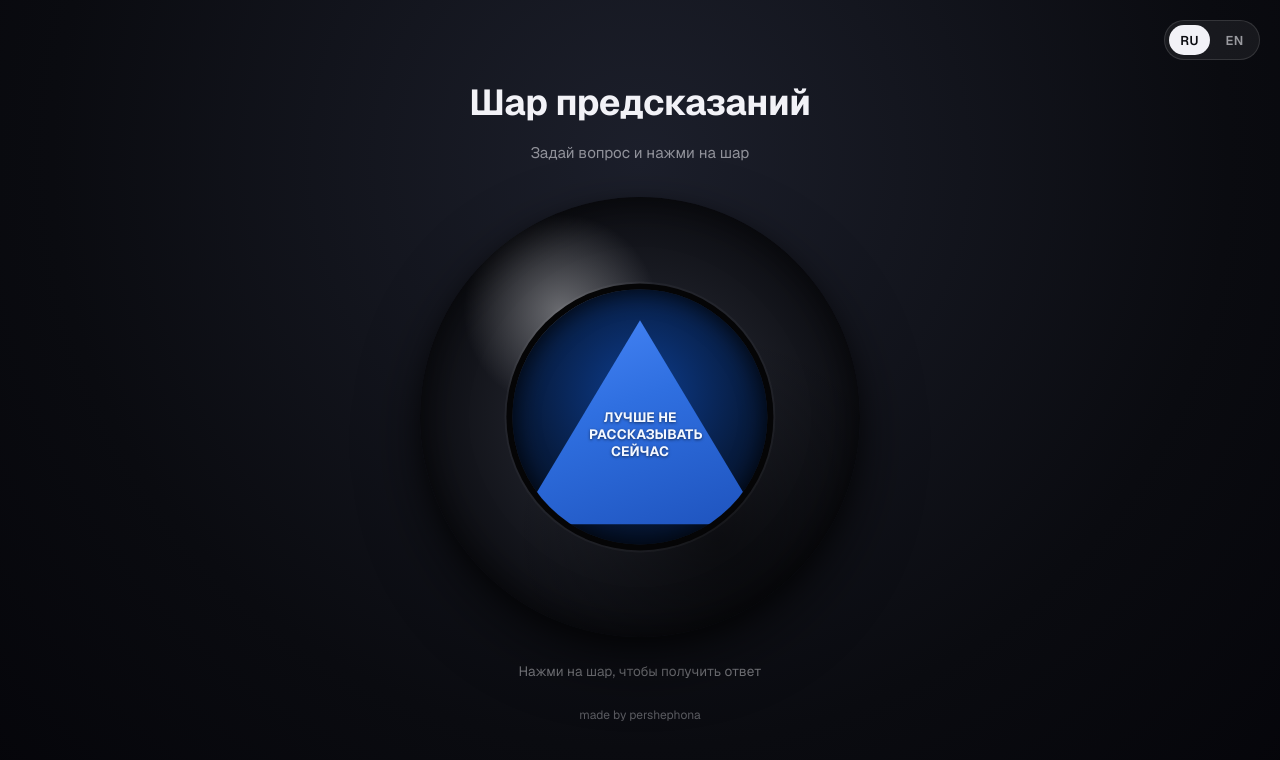
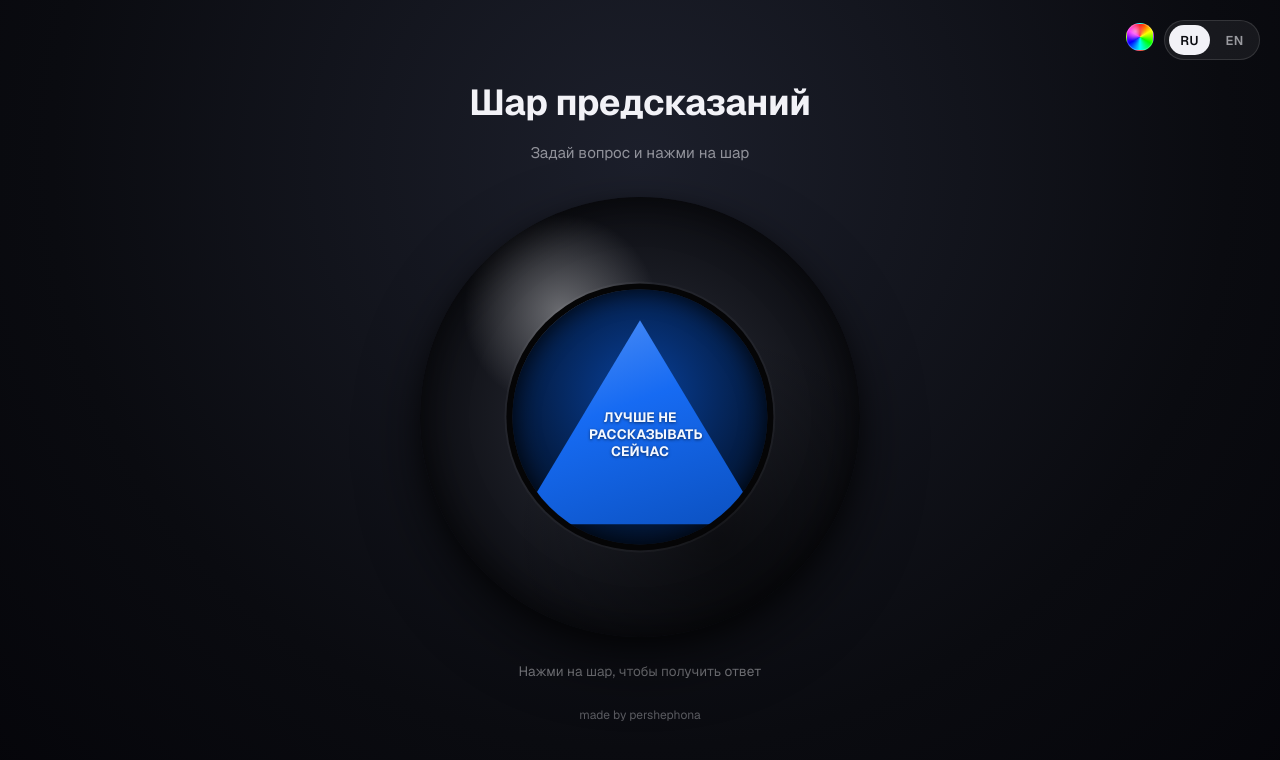
Before and after one commit to pershephona/guessing_ball, a Next.js app: page / in a window 1280 px wide. Shown: the top 760 px of the page. Built offline with nearby package versions, Linux system fonts and the light colour scheme.

Commit message:
Add color wheel picker to customize the ball's accent color

```diff
--- /dev/null
+++ b/src/components/ColorPicker.module.css
@@ -0,0 +1,63 @@
+.wrap {
+  position: relative;
+}
+
+.swatch {
+  appearance: none;
+  width: 28px;
+  height: 28px;
+  border-radius: 50%;
+  border: 1px solid rgba(255, 255, 255, 0.25);
+  cursor: pointer;
+  padding: 0;
+  background:
+    radial-gradient(circle at 32% 28%, rgba(255, 255, 255, 0.55) 0%, rgba(255, 255, 255, 0) 40%),
+    conic-gradient(
+      red, yellow, lime, cyan, blue, magenta, red
+    );
+  -webkit-tap-highlight-color: transparent;
+}
+
+.swatch:focus-visible {
+  outline: 2px solid #f2f2f7;
+  outline-offset: 2px;
+}
+
+.popover {
+  position: absolute;
+  top: calc(100% + 12px);
+  right: 0;
+  z-index: 10;
+  padding: 14px;
+  border-radius: 20px;
+  background: rgba(20, 21, 28, 0.95);
+  border: 1px solid rgba(255, 255, 255, 0.1);
+  box-shadow: 0 20px 45px rgba(0, 0, 0, 0.55);
+  backdrop-filter: blur(6px);
+}
+
+.wheel {
+  position: relative;
+  width: 160px;
+  height: 160px;
+  border-radius: 50%;
+  cursor: crosshair;
+  touch-action: none;
+  background:
+    radial-gradient(circle, #fff 0%, rgba(255, 255, 255, 0) 62%),
+    conic-gradient(
+      red, yellow, lime, cyan, blue, magenta, red
+    );
+  box-shadow: inset 0 0 0 1px rgba(255, 255, 255, 0.15);
+}
+
+.knob {
+  position: absolute;
+  width: 18px;
+  height: 18px;
+  border-radius: 50%;
+  border: 2px solid #fff;
+  box-shadow: 0 1px 4px rgba(0, 0, 0, 0.6);
+  transform: translate(-50%, -50%);
+  pointer-events: none;
+}
--- /dev/null
+++ b/src/components/ColorPicker.tsx
@@ -0,0 +1,101 @@
+"use client";
+
+import { useEffect, useRef, useState } from "react";
+import styles from "./ColorPicker.module.css";
+
+export type AccentColor = {
+  hue: number;
+  saturation: number;
+};
+
+interface ColorPickerProps {
+  value: AccentColor;
+  onChange: (color: AccentColor) => void;
+}
+
+const WHEEL_SIZE = 160;
+
+export default function ColorPicker({ value, onChange }: ColorPickerProps) {
+  const [open, setOpen] = useState(false);
+  const wrapRef = useRef<HTMLDivElement>(null);
+  const wheelRef = useRef<HTMLDivElement>(null);
+  const draggingRef = useRef(false);
+
+  useEffect(() => {
+    if (!open) return;
+
+    function handlePointerDown(event: PointerEvent) {
+      if (wrapRef.current && !wrapRef.current.contains(event.target as Node)) {
+        setOpen(false);
+      }
+    }
+
+    document.addEventListener("pointerdown", handlePointerDown);
+    return () => document.removeEventListener("pointerdown", handlePointerDown);
+  }, [open]);
+
+  function updateFromPointer(clientX: number, clientY: number) {
+    const wheel = wheelRef.current;
+    if (!wheel) return;
+
+    const rect = wheel.getBoundingClientRect();
+    const radius = rect.width / 2;
+    const dx = clientX - (rect.left + radius);
+    const dy = clientY - (rect.top + radius);
+    const distance = Math.min(Math.sqrt(dx * dx + dy * dy), radius);
+    const angle = (Math.atan2(dy, dx) * 180) / Math.PI;
+
+    onChange({
+      hue: Math.round((angle + 360) % 360),
+      saturation: Math.round((distance / radius) * 100),
+    });
+  }
+
+  function handlePointerDown(event: React.PointerEvent<HTMLDivElement>) {
+    draggingRef.current = true;
+    event.currentTarget.setPointerCapture(event.pointerId);
+    updateFromPointer(event.clientX, event.clientY);
+  }
+
+  function handlePointerMove(event: React.PointerEvent<HTMLDivElement>) {
+    if (!draggingRef.current) return;
+    updateFromPointer(event.clientX, event.clientY);
+  }
+
+  function handlePointerUp() {
+    draggingRef.current = false;
+  }
+
+  const angleRad = (value.hue * Math.PI) / 180;
+  const knobRadius = (value.saturation / 100) * (WHEEL_SIZE / 2);
+  const knobX = WHEEL_SIZE / 2 + Math.cos(angleRad) * knobRadius;
+  const knobY = WHEEL_SIZE / 2 + Math.sin(angleRad) * knobRadius;
+
+  return (
+    <div className={styles.wrap} ref={wrapRef}>
+      <button
+        type="button"
+        className={styles.swatch}
+        onClick={() => setOpen((o) => !o)}
+        aria-label="Choose accent color"
+        aria-expanded={open}
+      />
+      {open && (
+        <div className={styles.popover}>
+          <div
+            ref={wheelRef}
+            className={styles.wheel}
+            onPointerDown={handlePointerDown}
+            onPointerMove={handlePointerMove}
+            onPointerUp={handlePointerUp}
+          >
+            <div
+              className={styles.knob}
+              style={{ left: knobX, top: knobY }}
+            />
+          </div>
+        </div>
+      )}
+    </div>
+  );
+}
--- a/src/components/MagicBall.module.css
+++ b/src/components/MagicBall.module.css
@@ -12,10 +12,16 @@
   text-align: center;
 }
 
-.langSwitch {
+.topBar {
   position: absolute;
   top: 1.25rem;
   right: 1.25rem;
+  display: flex;
+  align-items: center;
+  gap: 0.6rem;
+}
+
+.langSwitch {
   display: flex;
   gap: 0.25rem;
   background: rgba(255, 255, 255, 0.06);
@@ -79,6 +85,8 @@
 }
 
 .ball {
+  --accent-h: 217;
+  --accent-s: 90%;
   position: relative;
   width: min(88vw, 440px);
   height: min(88vw, 440px);
@@ -120,7 +128,12 @@
   width: 58%;
   height: 58%;
   border-radius: 50%;
-  background: radial-gradient(circle at 50% 40%, #0d3d8f 0%, #071c40 55%, #020814 100%);
+  background: radial-gradient(
+    circle at 50% 40%,
+    hsl(var(--accent-h) var(--accent-s) 32%) 0%,
+    hsl(var(--accent-h) var(--accent-s) 15%) 55%,
+    hsl(var(--accent-h) var(--accent-s) 4%) 100%
+  );
   box-shadow:
     inset 0 0 25px rgba(0, 0, 0, 0.85),
     0 0 0 6px #050506,
@@ -135,7 +148,12 @@
   position: absolute;
   inset: 0;
   clip-path: polygon(50% 12%, 98% 92%, 2% 92%);
-  background: linear-gradient(160deg, #4f8dff 0%, #2f6fe0 45%, #1c4fb8 100%);
+  background: linear-gradient(
+    160deg,
+    hsl(var(--accent-h) var(--accent-s) 68%) 0%,
+    hsl(var(--accent-h) var(--accent-s) 52%) 45%,
+    hsl(var(--accent-h) var(--accent-s) 38%) 100%
+  );
   display: flex;
   align-items: center;
   justify-content: center;
--- a/src/components/MagicBall.tsx
+++ b/src/components/MagicBall.tsx
@@ -1,15 +1,18 @@
 "use client";
 
-import { useRef, useState } from "react";
+import { useRef, useState, type CSSProperties } from "react";
 import styles from "./MagicBall.module.css";
 import { answers, ui, type Locale } from "@/lib/answers";
+import ColorPicker, { type AccentColor } from "./ColorPicker";
 
 const SHAKE_DURATION_MS = 650;
+const DEFAULT_ACCENT: AccentColor = { hue: 217, saturation: 90 };
 
 export default function MagicBall() {
   const [locale, setLocale] = useState<Locale>("ru");
   const [isShaking, setIsShaking] = useState(false);
   const [answerIndex, setAnswerIndex] = useState<number | null>(null);
+  const [accent, setAccent] = useState<AccentColor>(DEFAULT_ACCENT);
   const timeoutRef = useRef<ReturnType<typeof setTimeout> | null>(null);
 
   const t = ui[locale];
@@ -30,6 +33,9 @@ export default function MagicBall() {
 
   return (
     <main className={styles.page}>
+      <div className={styles.topBar}>
+        <ColorPicker value={accent} onChange={setAccent} />
+
         <div className={styles.langSwitch} role="group" aria-label="Language">
           {(["ru", "en"] as const).map((code) => (
             <button
@@ -45,6 +51,7 @@ export default function MagicBall() {
             </button>
           ))}
         </div>
+      </div>
 
       <h1 className={styles.title}>{t.title}</h1>
       <p className={styles.subtitle}>{t.subtitle}</p>
@@ -59,6 +66,12 @@ export default function MagicBall() {
       >
         <div
           className={`${styles.ball} ${isShaking ? styles.ballShaking : ""}`}
+          style={
+            {
+              "--accent-h": accent.hue,
+              "--accent-s": `${accent.saturation}%`,
+            } as CSSProperties
+          }
         >
           <div className={styles.window}>
             <div className={styles.triangle}>
```
Lines whose indentation alone changed are shown as unchanged.
